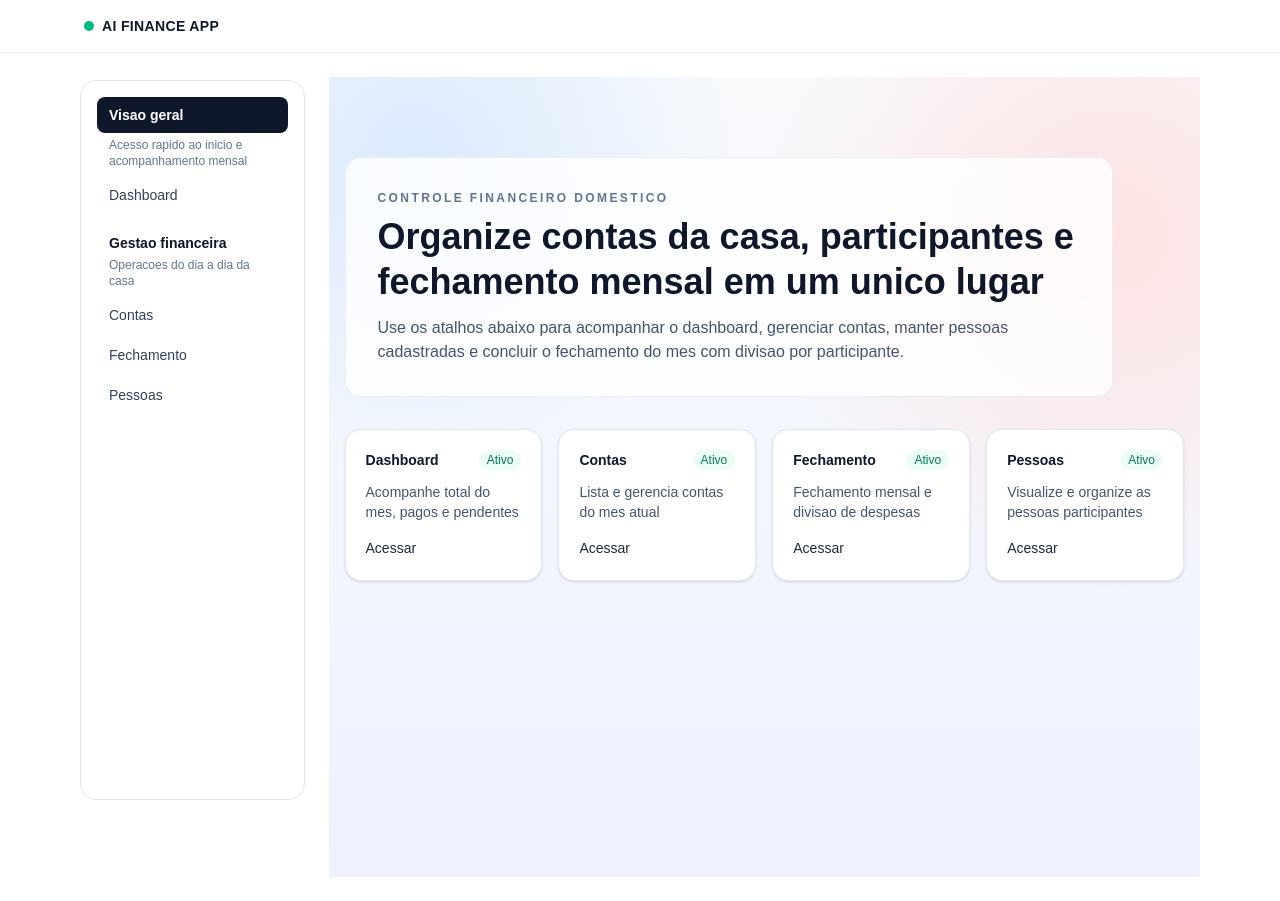
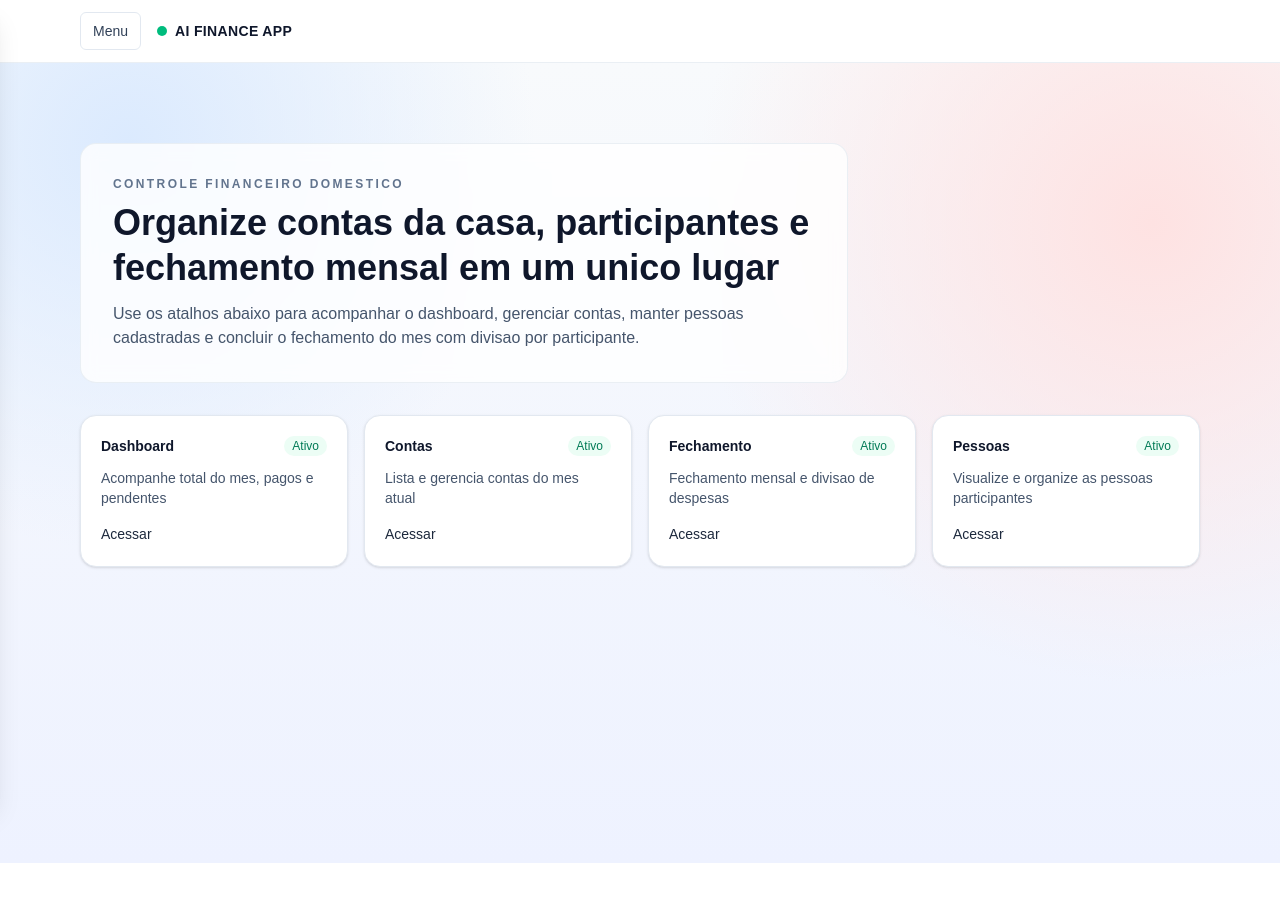
Before and after one commit to duarte-lab/ai-finance-app, a Next.js app in the folder frontend/: page / in a window 1280 px wide. After the commit the page ends 863 px from the top, so only its background shows below. Built offline with nearby package versions, Linux system fonts and the light colour scheme; no server answers.

Commit message:
feat(navigation): update button labels and enhance SideNavigation with icons for better UX

```diff
--- a/frontend/components/AppFrame.tsx
+++ b/frontend/components/AppFrame.tsx
@@ -14,11 +14,8 @@ export function AppFrame({ children }: AppFrameProps) {
   return (
     <div className="min-h-full">
       <MainNavigation onToggleDrawer={() => setIsDrawerOpen((open) => !open)} />
-
-      <div className="mx-auto flex w-full max-w-6xl md:gap-6 md:px-4 md:py-6">
-        <SideNavigation isOpen={isDrawerOpen} onClose={() => setIsDrawerOpen(false)} />
-        <div className="w-full px-4 py-6 md:px-0 md:py-0">{children}</div>
-      </div>
+      <SideNavigation isOpen={isDrawerOpen} onClose={() => setIsDrawerOpen(false)} />
+      <div className="w-full">{children}</div>
     </div>
   );
 }
--- a/frontend/components/MainNavigation.tsx
+++ b/frontend/components/MainNavigation.tsx
@@ -17,8 +17,8 @@ export function MainNavigation({ onToggleDrawer }: MainNavigationProps) {
           <button
             type="button"
             onClick={onToggleDrawer}
-            aria-label="Abrir menu lateral"
-            className="rounded-md border border-slate-200 px-3 py-2 text-sm text-slate-700 transition hover:bg-slate-100 md:hidden"
+            aria-label="Exibir menu"
+            className="rounded-md border border-slate-200 px-3 py-2 text-sm text-slate-700 transition hover:bg-slate-100"
           >
             Menu
           </button>
--- a/frontend/components/SideNavigation.tsx
+++ b/frontend/components/SideNavigation.tsx
@@ -19,23 +19,82 @@ function isActivePath(currentPath: string, href?: string) {
     : currentPath === href || currentPath.startsWith(`${href}/`);
 }
 
+function SectionIcon({ icon }: { icon: "overview" | "finance" }) {
+  if (icon === "overview") {
+    return (
+      <svg aria-hidden="true" viewBox="0 0 24 24" className="h-4 w-4" fill="none" stroke="currentColor" strokeWidth="1.8">
+        <path d="M4 19h16" />
+        <path d="M6 16v-5" />
+        <path d="M12 16V8" />
+        <path d="M18 16V5" />
+      </svg>
+    );
+  }
+
+  return (
+    <svg aria-hidden="true" viewBox="0 0 24 24" className="h-4 w-4" fill="none" stroke="currentColor" strokeWidth="1.8">
+      <path d="M4 7h16" />
+      <path d="M4 12h16" />
+      <path d="M4 17h10" />
+      <circle cx="18" cy="17" r="2" />
+    </svg>
+  );
+}
+
+function ItemIcon({ icon }: { icon?: "chart" | "wallet" | "calendar" | "users" }) {
+  switch (icon) {
+    case "chart":
+      return (
+        <svg aria-hidden="true" viewBox="0 0 24 24" className="h-3.5 w-3.5" fill="none" stroke="currentColor" strokeWidth="2">
+          <path d="M3 3v18h18" />
+          <path d="M18 17V9M13 17v-4M8 17v-2" />
+        </svg>
+      );
+    case "wallet":
+      return (
+        <svg aria-hidden="true" viewBox="0 0 24 24" className="h-3.5 w-3.5" fill="none" stroke="currentColor" strokeWidth="2">
+          <path d="M21 12a1 1 0 0 0-1-1H7l2-7H4a2 2 0 0 0-2 2v12a2 2 0 0 0 2 2h16a1 1 0 0 0 1-1z" />
+          <circle cx="17" cy="14" r="1" />
+        </svg>
+      );
+    case "calendar":
+      return (
+        <svg aria-hidden="true" viewBox="0 0 24 24" className="h-3.5 w-3.5" fill="none" stroke="currentColor" strokeWidth="2">
+          <rect x="3" y="4" width="18" height="18" rx="2" />
+          <path d="M16 2v4M8 2v4M3 10h18" />
+        </svg>
+      );
+    case "users":
+      return (
+        <svg aria-hidden="true" viewBox="0 0 24 24" className="h-3.5 w-3.5" fill="none" stroke="currentColor" strokeWidth="2">
+          <path d="M17 21v-2a4 4 0 0 0-4-4H5a4 4 0 0 0-4 4v2" />
+          <circle cx="9" cy="7" r="4" />
+          <path d="M23 21v-2a4 4 0 0 0-3-3.87" />
+          <path d="M16 3.13a4 4 0 0 1 0 7.75" />
+        </svg>
+      );
+    default:
+      return null;
+  }
+}
+
 export function SideNavigation({ isOpen, onClose }: SideNavigationProps) {
   const pathname = usePathname();
 
   return (
     <>
-      {isOpen && (
-        <button
-          aria-label="Fechar menu lateral"
-          onClick={onClose}
-          className="fixed inset-0 z-30 bg-slate-900/35 md:hidden"
-          type="button"
-        />
-      )}
+      <button
+        aria-label="Fechar menu"
+        onClick={onClose}
+        className={`fixed inset-0 z-30 bg-slate-900/35 transition-opacity duration-300 ease-in-out ${
+          isOpen ? "pointer-events-auto opacity-100" : "pointer-events-none opacity-0"
+        }`}
+        type="button"
+      />
 
       <aside
         aria-label="Menu lateral"
-        className={`fixed left-0 top-0 z-40 h-full w-72 transform border-r border-slate-200 bg-white/95 pt-20 shadow-xl backdrop-blur transition-transform duration-200 md:sticky md:top-20 md:h-[calc(100vh-5rem)] md:translate-x-0 md:rounded-2xl md:border md:pt-4 md:shadow-none ${
+        className={`fixed left-0 top-0 z-40 h-full w-72 transform border-r border-slate-200 bg-white/95 pt-20 shadow-xl backdrop-blur transition-transform duration-300 ease-in-out ${
           isOpen ? "translate-x-0" : "-translate-x-full"
         }`}
       >
@@ -53,16 +112,20 @@ export function SideNavigation({ isOpen, onClose }: SideNavigationProps) {
                       <Link
                         href={section.href}
                         onClick={onClose}
-                        className={`block rounded-lg px-3 py-2 text-sm font-semibold transition ${
+                        className={`flex items-center gap-2 rounded-lg px-3 py-2 text-sm font-semibold transition ${
                           sectionActive
                             ? "bg-slate-900 text-white"
                             : "text-slate-800 hover:bg-slate-100"
                         }`}
                       >
-                        {section.title}
+                        <SectionIcon icon={section.icon} />
+                        <span>{section.title}</span>
                       </Link>
                     ) : (
-                      <h2 className="px-3 text-sm font-semibold text-slate-900">{section.title}</h2>
+                      <h2 className="flex items-center gap-2 px-3 text-sm font-semibold text-slate-900">
+                        <SectionIcon icon={section.icon} />
+                        <span>{section.title}</span>
+                      </h2>
                     )}
 
                     <p className="px-3 pt-1 text-xs text-slate-500">{section.description}</p>
@@ -77,13 +140,14 @@ export function SideNavigation({ isOpen, onClose }: SideNavigationProps) {
                           <Link
                             href={item.href}
                             onClick={onClose}
-                            className={`block rounded-lg px-3 py-2 text-sm transition ${
+                            className={`flex items-center gap-2 rounded-lg px-3 py-2 text-sm transition ${
                               activeItem
                                 ? "bg-slate-100 font-medium text-slate-900"
                                 : "text-slate-700 hover:bg-slate-100 hover:text-slate-900"
                             }`}
                           >
-                            {item.title}
+                            {item.icon && <ItemIcon icon={item.icon} />}
+                            <span>{item.title}</span>
                           </Link>
                         </li>
                       );
--- a/frontend/lib/menu.ts
+++ b/frontend/lib/menu.ts
@@ -3,12 +3,14 @@ export type MenuItem = {
   description: string;
   href: string;
   badge?: string;
+  icon?: "chart" | "wallet" | "calendar" | "users";
 };
 
 export type MenuSection = {
   title: string;
   description: string;
   href?: string;
+  icon: "overview" | "finance";
   items: MenuItem[];
 };
 
@@ -17,32 +19,38 @@ export const drawerMenuSections: MenuSection[] = [
     title: "Visao geral",
     description: "Acesso rapido ao inicio e acompanhamento mensal",
     href: "/",
+    icon: "overview",
     items: [
       {
         title: "Dashboard",
         description: "Visao geral financeira do mes",
         href: "/dashboard",
+        icon: "chart",
       },
     ],
   },
   {
     title: "Gestao financeira",
     description: "Operacoes do dia a dia da casa",
+    icon: "finance",
     items: [
       {
         title: "Contas",
         description: "Gestao de contas domesticas",
         href: "/accounts",
+        icon: "wallet",
       },
       {
         title: "Fechamento",
         description: "Fechamento mensal e divisao de despesas",
         href: "/closing",
+        icon: "calendar",
       },
       {
         title: "Pessoas",
         description: "Gestao de pessoas da casa",
         href: "/people",
+        icon: "users",
       },
     ],
   },
```
Also changed, not shown: 1 other file (tests, documents, lock files or other folders).
